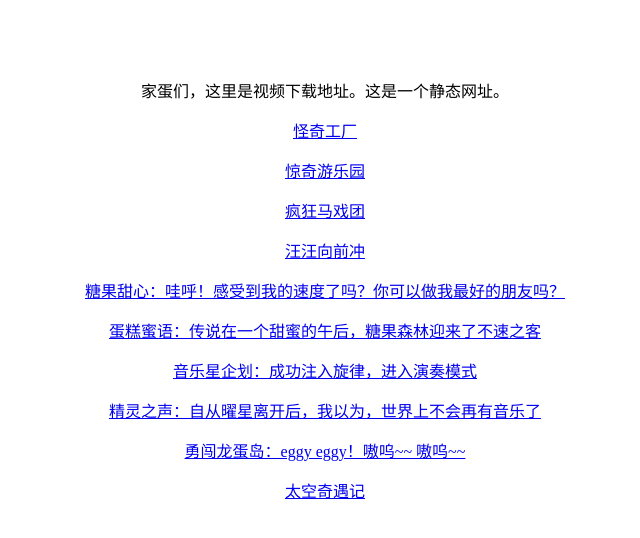
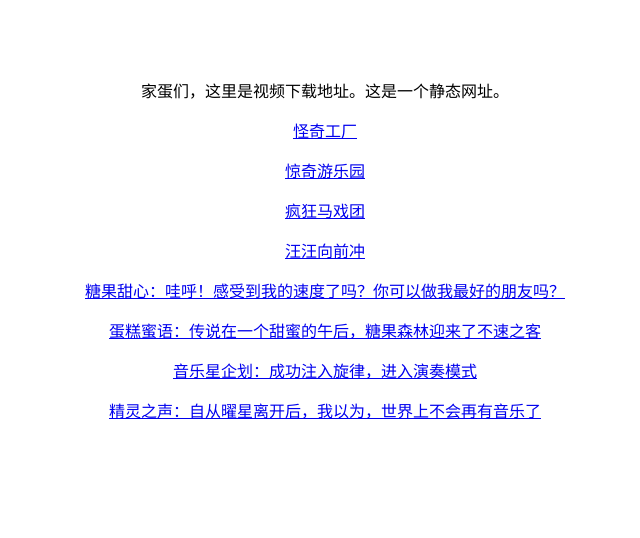
Before and after one commit to zpoe/zpoe.github.io, a plain HTML site: page index.html in a window 1280 px wide. Shown: the whole page, without its empty margins (315-955 px from the left). Drawn offline with Linux system fonts and the light colour scheme.

Commit message:
Update index.html

```diff
--- a/index.html
+++ b/index.html
@@ -8,6 +8,7 @@
   <body>
     <br><br><br>
     <p>家蛋们，这里是视频下载地址。这是一个静态网址。</p>
+    <source src="./files/login (1).mp4" type="怪奇工厂" />
     <p><a href="./files/login (1).mp4">怪奇工厂</a></p>
     <p><a href="./files/login (2).mp4">惊奇游乐园</a></p>
     <p><a href="./files/login (3).mp4">疯狂马戏团</a></p>
@@ -16,7 +17,7 @@
     <p><a href="./files/login (6).mp4">蛋糕蜜语：传说在一个甜蜜的午后，糖果森林迎来了不速之客</a></p>
     <p><a href="./files/login (7).mp4">音乐星企划：成功注入旋律，进入演奏模式</a></p>
     <p><a href="./files/login (8).mp4">精灵之声：自从曜星离开后，我以为，世界上不会再有音乐了</a></p>
-    <p><a href="./files/login (9).mp4">勇闯龙蛋岛：eggy eggy！嗷呜~~ 嗷呜~~</a></p>
-    <p><a href="./files/login (10).mp4">太空奇遇记</a></p>
+    <p><a href="./files/login (9).mp4"></a></p>
+    <p><a href="./files/login (10).mp4"></a></p>
   </body>
 </html>
```
